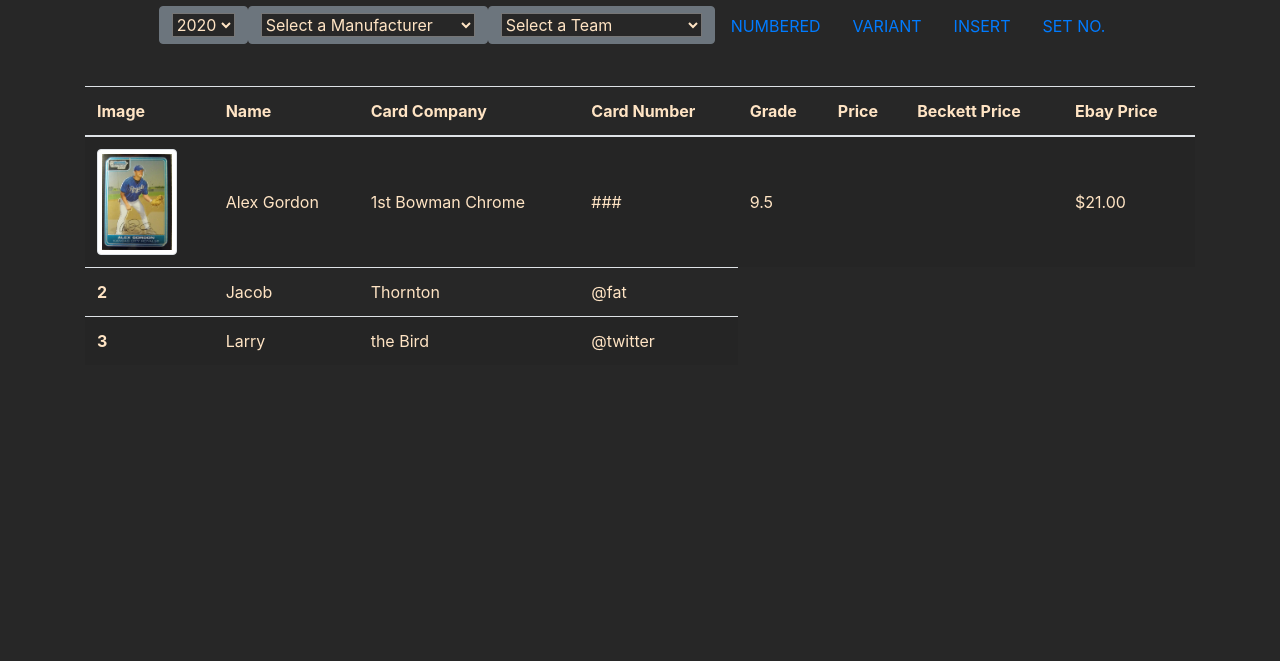
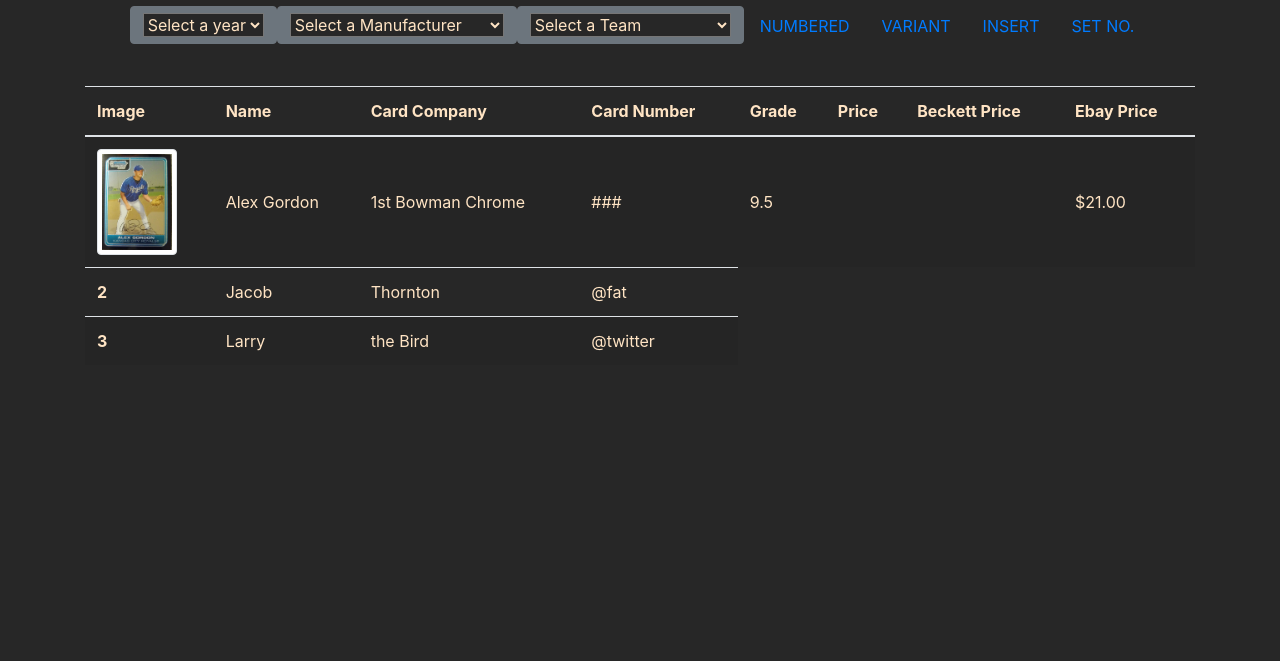
Before and after one commit to JCConfere/pure_collectables, a plain HTML site: page football.html in a window 1280 px wide. Shown: the part 139-800 px from the top of the page. Drawn offline with nearby package versions, Linux system fonts and the light colour scheme.

Commit message:
football update

```diff
--- a/football.html
+++ b/football.html
@@ -57,6 +57,7 @@
                 <div>
                     <button class="btn btn-secondary" type="button" id="dropdownMenuButton" data-toggle="dropdown" aria-haspopup="true" aria-expanded="false">
                         <select name="football-card-year">
+                            <option value="null" selected disabled>Select a year</option>
                             <option value="2020">2020</option>
                             <option value="2019">2019</option>
                             <option value="2018">2018</option>
```
